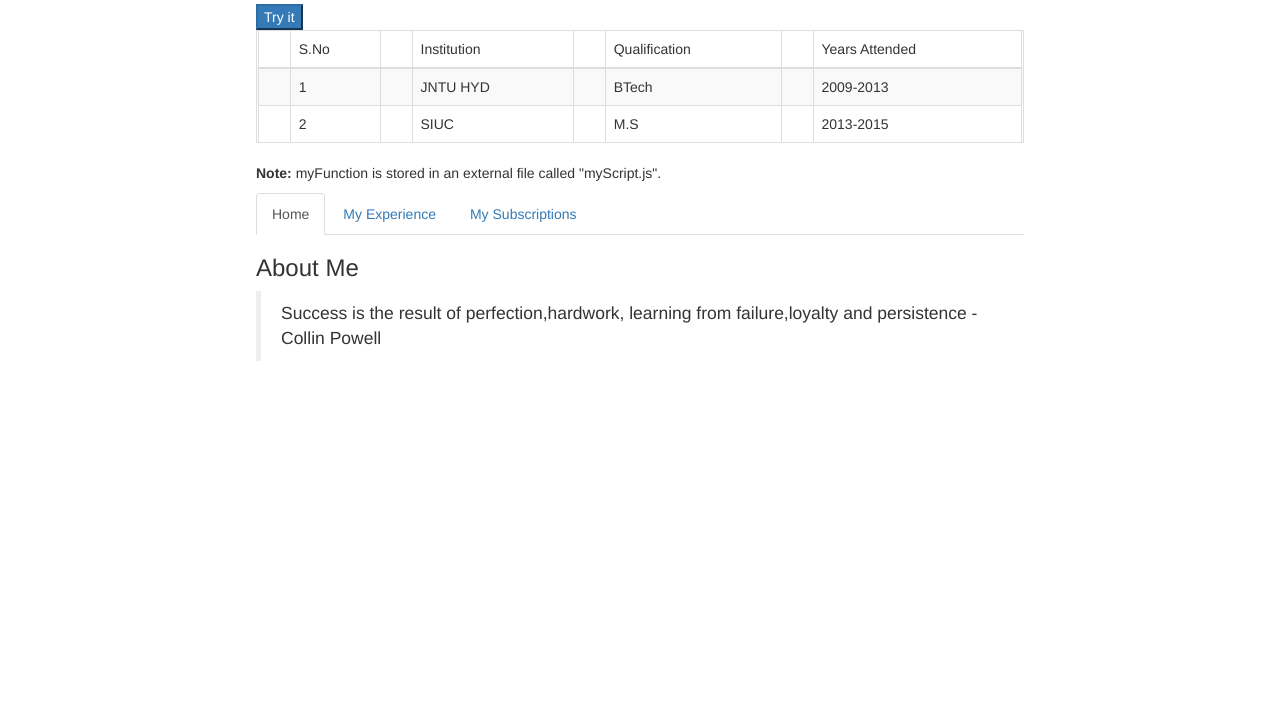
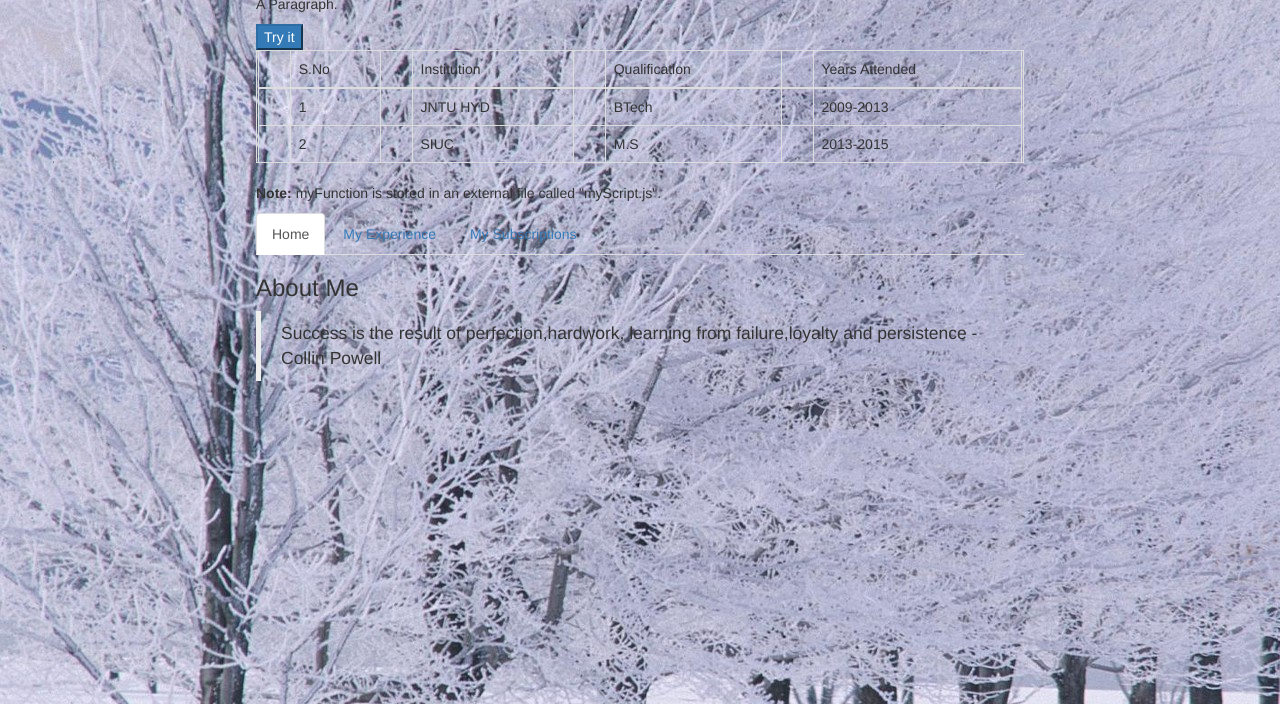
Before and after one commit to ketan40/firstRepo, a plain HTML site: page index.html in a window 1280 px wide. Shown: the part 96-800 px from the top of the page. Drawn offline with nearby package versions, Linux system fonts and the light colour scheme.

Commit message:
some css changes

```diff
--- a/app.css
+++ b/app.css
@@ -1,4 +1,5 @@
 body{
-    background-color: azure;
     padding: 0 20% 20%;
+    background-image: url("assets/backImage.jpg ");
+
 }
--- a/index.html
+++ b/index.html
@@ -1,5 +1,6 @@
 <!doctype html>
 <html>
+meta charset="utf-8">
 <title>Vanilla</title>
 <head>
     <link rel="stylesheet" type="text/css" href="app.css">
@@ -13,7 +14,7 @@
 
 <button class="btn-primary" type="button" onclick="myFunction()">Try it</button>
 
-<table class="table table-striped table-bordered">
+<table class="table table-hover table-bordered">
     <thead>
     <tr class="row">
         <th>
```
